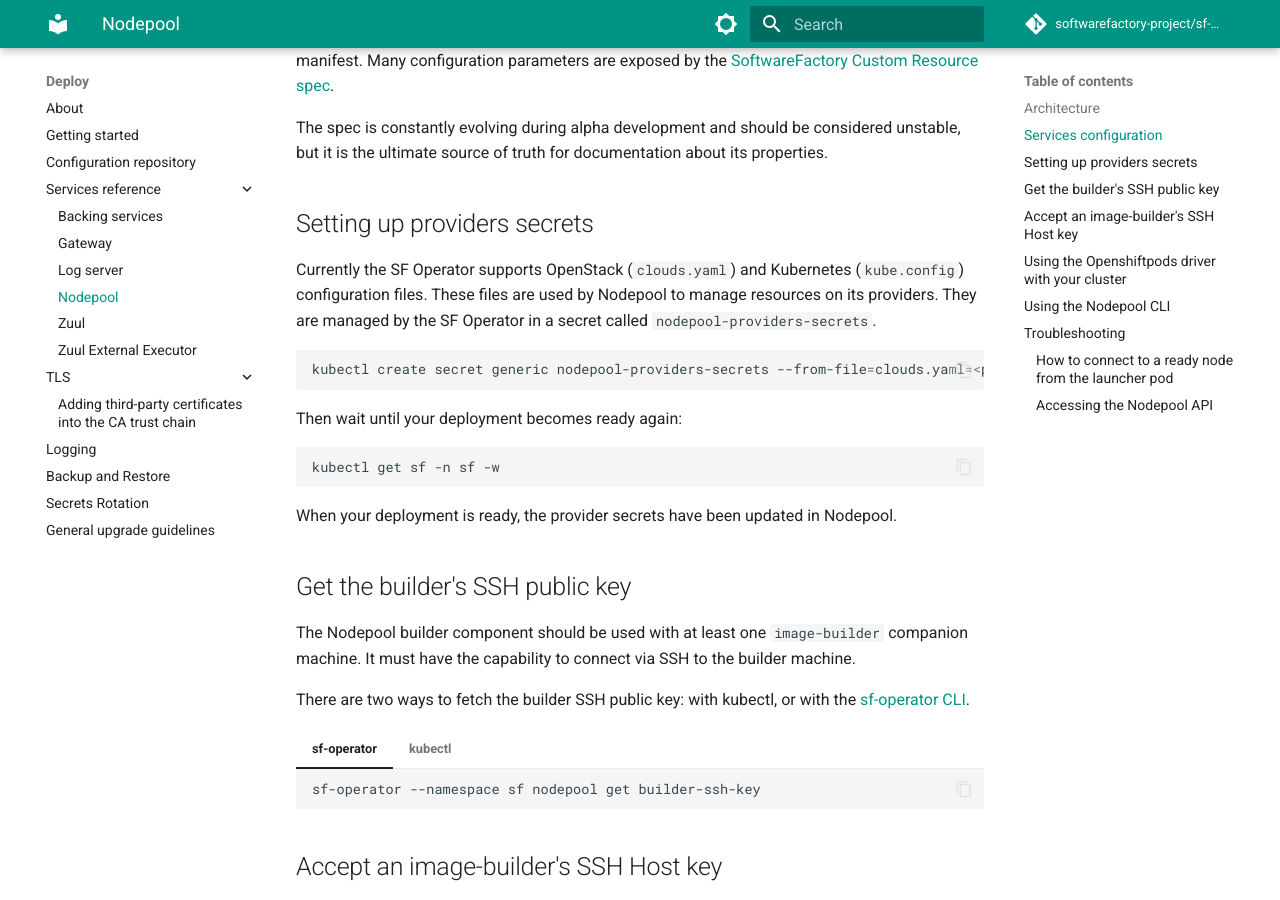
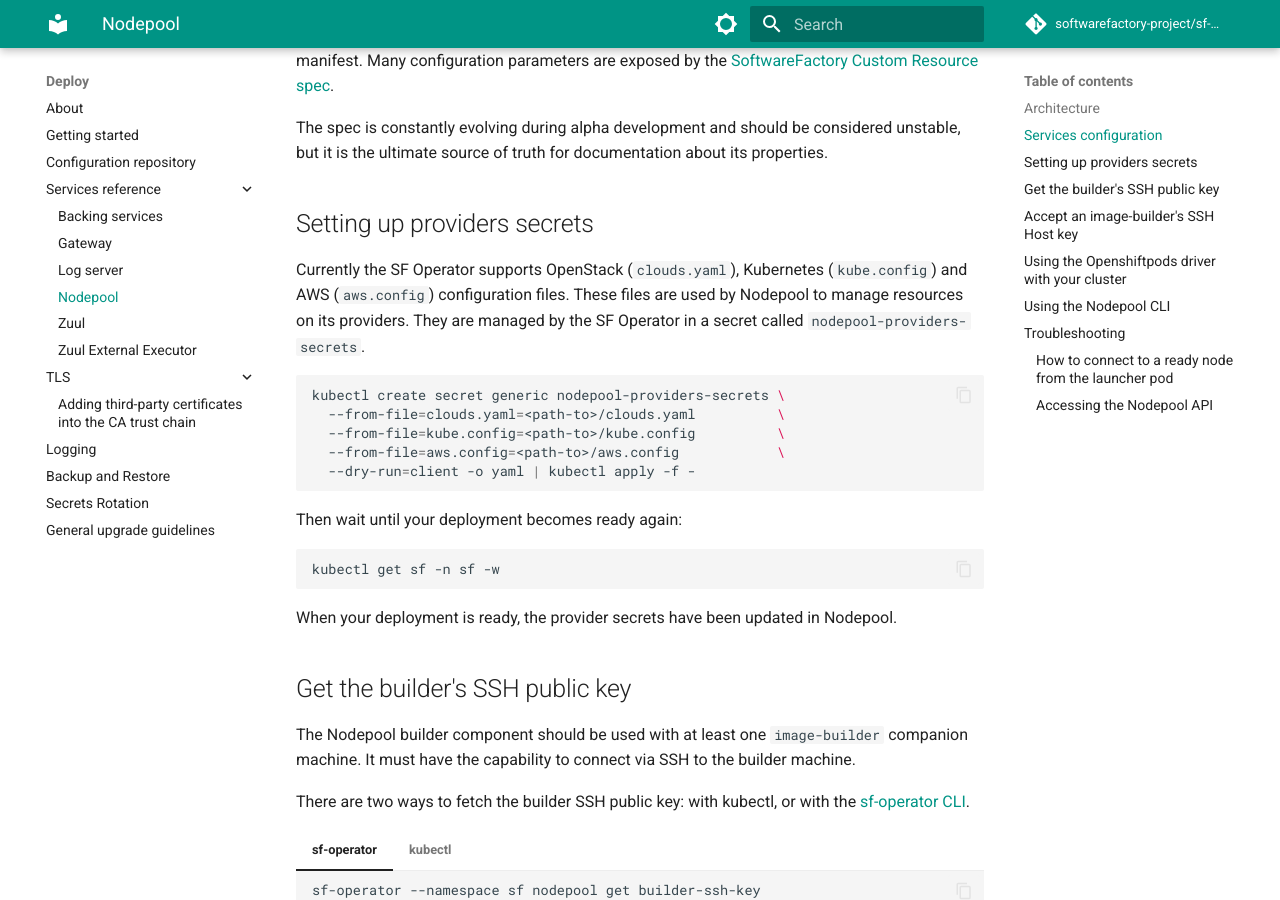
Before and after one commit to softwarefactory-project/sf-operator, an MkDocs documentation site: the page built from docs/deployment/nodepool.md, in a window 1280 px wide and 900 px high, scrolled down 1269 px. Built offline with MkDocs 1.6.1 and Material for MkDocs 9.7.7, drawn with Linux system fonts in a browser that asks for light colours; comment, search, counter and statistics services are not loaded.

Commit message:
Add support for aws.config provider secret
This change adds support for injecting a aws configuration into
the nodepool processes.

Change-Id: I9ac4030c9c945016b467a7e876d6be33a5c56065

````diff
--- a/docs/deployment/nodepool.md
+++ b/docs/deployment/nodepool.md
@@ -39,11 +39,15 @@
 
 ## Setting up providers secrets
 
-Currently the SF Operator supports OpenStack (`clouds.yaml`) and Kubernetes (`kube.config`) configuration files. These files are used by Nodepool to manage resources on its providers.
+Currently the SF Operator supports OpenStack (`clouds.yaml`), Kubernetes (`kube.config`) and AWS (`aws.config`) configuration files. These files are used by Nodepool to manage resources on its providers.
 They are managed by the SF Operator in a secret called `nodepool-providers-secrets`.
 
 ```sh
-kubectl create secret generic nodepool-providers-secrets --from-file=clouds.yaml=<path-to>/clouds.yaml --from-file=kube.config=<path-to>/kube.config --dry-run=client -o yaml | kubectl apply -f -
+kubectl create secret generic nodepool-providers-secrets \
+  --from-file=clouds.yaml=<path-to>/clouds.yaml          \
+  --from-file=kube.config=<path-to>/kube.config          \
+  --from-file=aws.config=<path-to>/aws.config            \
+  --dry-run=client -o yaml | kubectl apply -f -
 ```
 
 Then wait until your deployment becomes ready again:
````
Also changed, not shown: docs/reference/CHANGELOG.md (+1 -0 lines), 1 other file.
